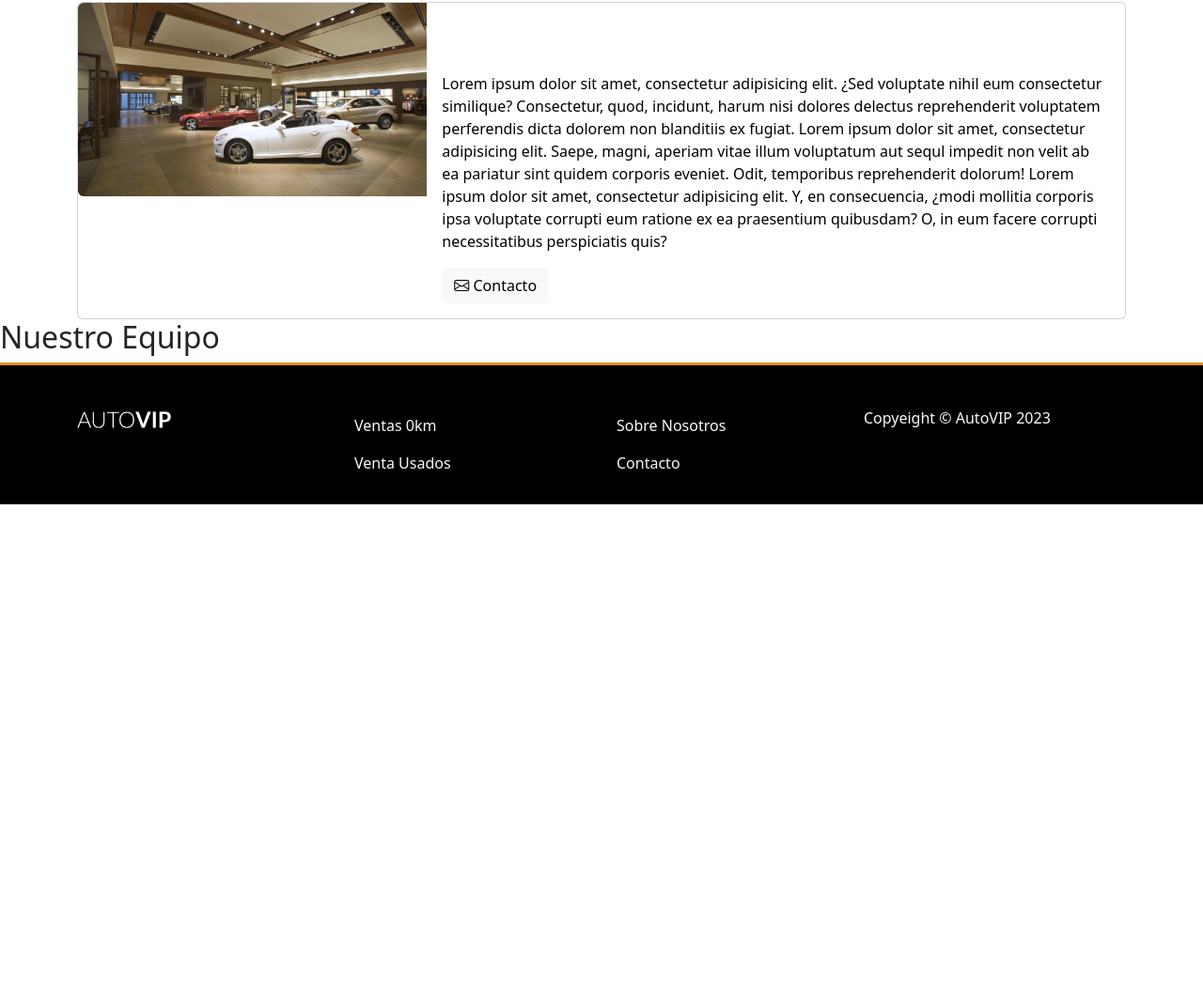
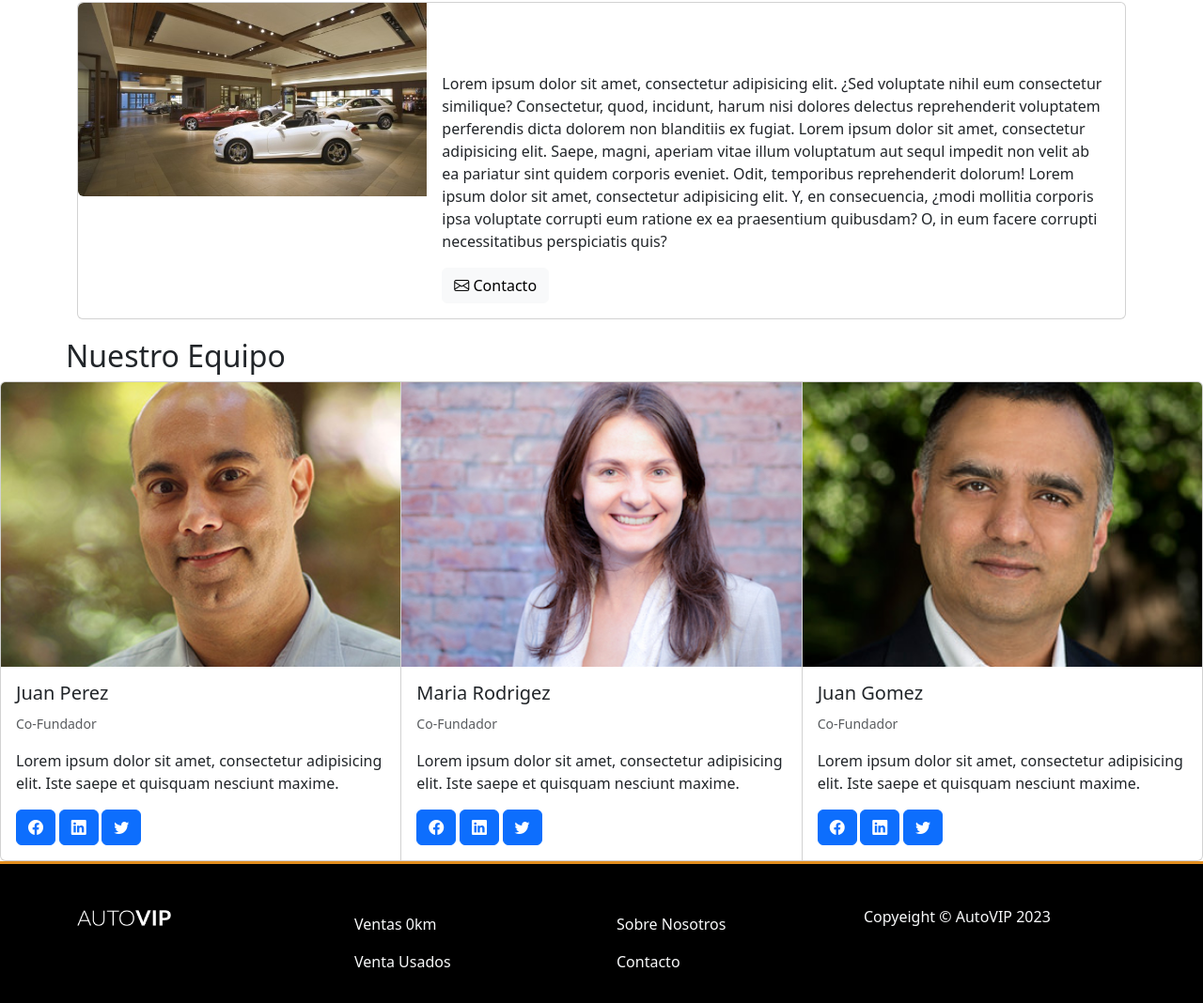
Before and after one commit to melinasilveira-bot/Auto-vip, a plain HTML site: page sobre-nosotros.html in a window 1280 px wide. Shown: the part 165-1233 px from the top of the page at 94% size. Before the commit the page ends 800 px from the top, so only its background shows below. Drawn offline with nearby package versions, Linux system fonts and the light colour scheme.

Commit message:
mr and mrs

```diff
--- a/css/styles.css
+++ b/css/styles.css
@@ -31,9 +31,10 @@
   margin-top: 20px;
 }
 .container {
-  margin-left: 60px;
+  margin-left: 70px;
   margin-top: 20px;
 }
-.card-text {
-  color: black;
+.nuestro-equipo {
+  margin-left: 70px;
+  margin-top: 20px;
 }
--- a/sobre-nosotros.html
+++ b/sobre-nosotros.html
@@ -62,6 +62,48 @@ Lorem ipsum dolor sit amet, consectetur adipisicing elit. Y, en consecuencia, ¿
 
 <div class="nuestro-equipo"><h2>Nuestro Equipo</h2></div>
 
+<div class="card-group">
+  <div class="card">
+    <img src="img/about_us/cofounder_1.jpg" class="card-img-top" alt="mr-Juan-Perez">
+    <div class="card-body">
+      <h5 class="card-title">Juan Perez</h5>
+      <p class="card-text"><small class="text-body-secondary">Co-Fundador</small></p>
+      <p class="card-text">Lorem ipsum dolor sit amet, consectetur adipisicing elit. Iste saepe et quisquam nesciunt maxime.</p>
+      <p class="card-text"><small class="text-body-secondary">
+        <button type="button" class="btn btn-primary"><i class="bi bi-facebook"></i></button>
+                    <button type="button" class="btn btn-primary"><i class="bi bi-linkedin"></i></button>
+                    <button type="button" class="btn btn-primary"><i class="bi bi-twitter"></i></button>
+      </small></p>
+    </div>
+  </div>
+  <div class="card">
+    <img src="img/about_us/cofounder_2.jpg" class="card-img-top" alt="mrs-Maria-Rodrigez">
+    <div class="card-body">
+      <h5 class="card-title">Maria Rodrigez</h5>
+      <p class="card-text"><small class="text-body-secondary">Co-Fundador</small></p>
+      <p class="card-text">Lorem ipsum dolor sit amet, consectetur adipisicing elit. Iste saepe et quisquam nesciunt maxime.</p>
+      <p class="card-text"><small class="text-body-secondary">
+       <button type="button" class="btn btn-primary"><i class="bi bi-facebook"></i></button>
+                    <button type="button" class="btn btn-primary"><i class="bi bi-linkedin"></i></button>
+                    <button type="button" class="btn btn-primary"><i class="bi bi-twitter"></i></button>
+      </small></p>
+    </div>
+  </div>
+  <div class="card">
+    <img src="img/about_us/cofounder_3.jpg" class="card-img-top" alt="mr-Juan-Gomez">
+    <div class="card-body">
+      <h5 class="card-title">Juan Gomez </h5>
+      <p class="card-text"><small class="text-body-secondary">Co-Fundador</small></p>
+      <p class="card-text">Lorem ipsum dolor sit amet, consectetur adipisicing elit. Iste saepe et quisquam nesciunt maxime.</p>
+      <p class="card-text">
+        <small class="text-body-secondary">
+                  <button type="button" class="btn btn-primary"><i class="bi bi-facebook"></i></button>
+                    <button type="button" class="btn btn-primary"><i class="bi bi-linkedin"></i></button>
+                    <button type="button" class="btn btn-primary"><i class="bi bi-twitter"></i></button>
+            </small></p>
+    </div>
+  </div>
+</div>
 
 
  <nav class="navbar-expand-lg navbar-light bg-black py-4 navbar-bordertop">
```
